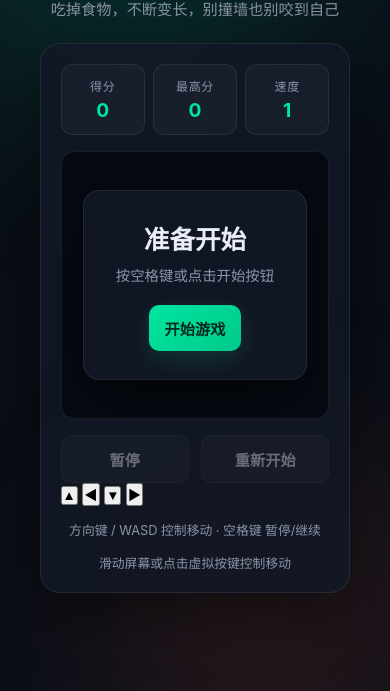
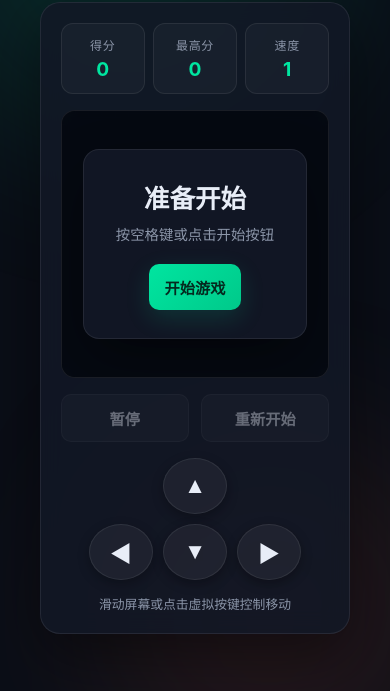
Before and after one commit to howeiouy/snake-game, a plain HTML site: page index.html in a window 390 px wide. Shown: the part 153-844 px from the top of the page. Drawn offline with Linux system fonts and the light colour scheme.

Commit message:
Add style.css

```diff
--- a/style.css
+++ b/style.css
@@ -229,3 +229,76 @@ body {
     font-size: 1.2rem;
   }
 }
+
+/* Mobile Virtual Keyboard */
+.mobile-keyboard {
+  display: grid;
+  grid-template-areas:
+    ". up ."
+    "left down right";
+  grid-template-columns: repeat(3, 72px);
+  grid-template-rows: repeat(2, 64px);
+  gap: 12px;
+  justify-content: center;
+  margin: 16px auto 0 auto;
+}
+
+.key-up { grid-area: up; }
+.key-left { grid-area: left; }
+.key-down { grid-area: down; }
+.key-right { grid-area: right; }
+
+.key-btn {
+  background: rgba(255, 255, 255, 0.05);
+  border: 1px solid var(--border);
+  border-radius: 50%;
+  color: var(--text);
+  font-size: 1.4rem;
+  display: flex;
+  align-items: center;
+  justify-content: center;
+  cursor: pointer;
+  touch-action: manipulation;
+  user-select: none;
+  transition: all 0.15s ease;
+  box-shadow: 0 4px 12px rgba(0, 0, 0, 0.3);
+}
+
+.key-btn:active {
+  background: var(--accent-dim);
+  color: var(--accent);
+  border-color: var(--accent);
+  box-shadow: 0 0 15px var(--accent-dim);
+  transform: scale(0.9);
+}
+
+.desktop-hint {
+  display: block;
+}
+
+.mobile-hint {
+  display: none;
+}
+
+@media (max-width: 768px) {
+  .desktop-hint {
+    display: none;
+  }
+  .mobile-hint {
+    display: block;
+  }
+}
+
+@media (min-width: 769px) {
+  .mobile-keyboard {
+    display: none;
+  }
+}
+
+@media (max-width: 520px) {
+  .mobile-keyboard {
+    grid-template-columns: repeat(3, 64px);
+    grid-template-rows: repeat(2, 56px);
+    gap: 10px;
+  }
+}
```
